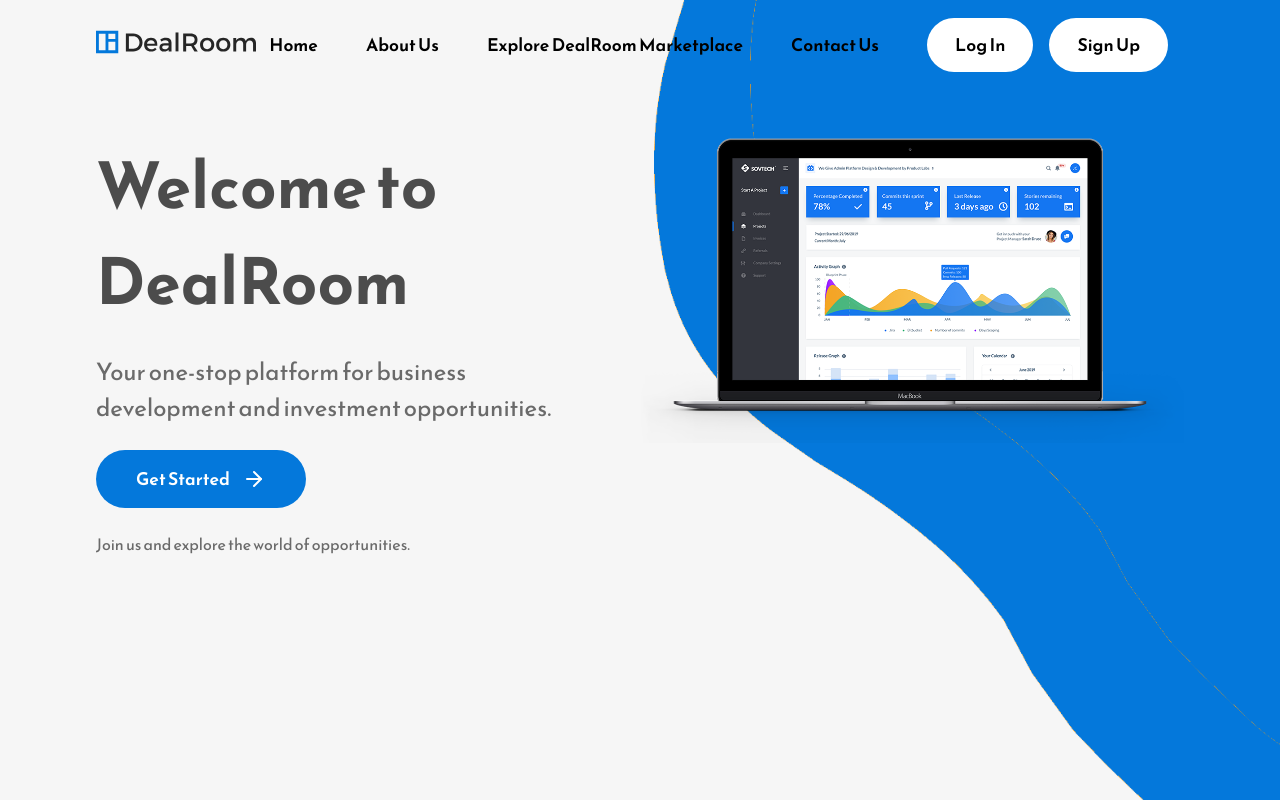
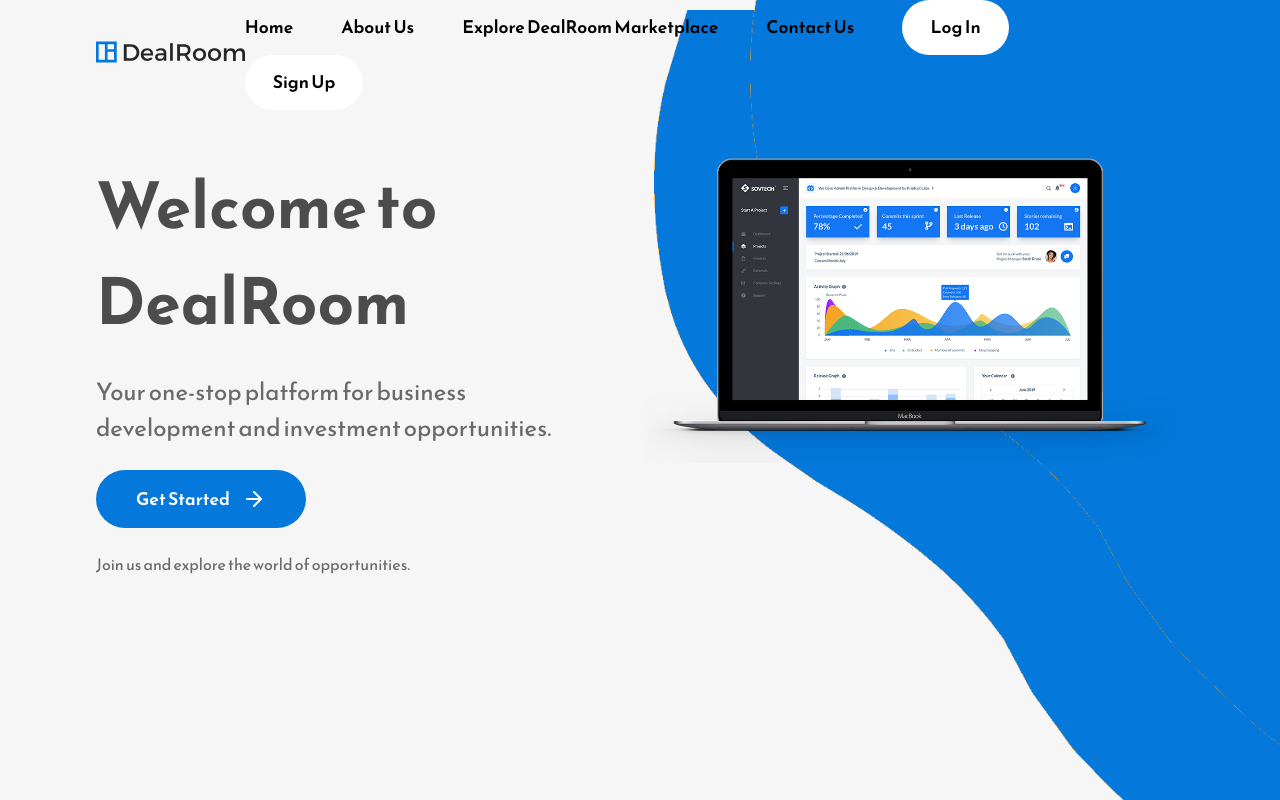
Before and after one commit to Cliff-Ezra/DealRoom-SPA, a React (Create React App) app: page / in a window 1280 px wide. Shown: the top 800 px of the page. Built offline with nearby package versions, Linux system fonts and the light colour scheme.

Commit message:
`fix:` add working links to page

```diff
--- a/src/App.css
+++ b/src/App.css
@@ -21,6 +21,10 @@
 
 body {
   background-color: #f6f6f6;
+}
+
+a {
+  text-decoration: none;
 }
 
 nav {
@@ -117,6 +121,7 @@
   margin: 1.5rem 0rem;
 }
 .secondary-button {
+  text-decoration: none;
   padding: 1rem 2.5rem;
   background-color: #0478db;
   outline: none;
--- a/src/Components/Benefits.js
+++ b/src/Components/Benefits.js
@@ -17,24 +17,22 @@
         </p>
         <div className="benefits-container">
           <div className="benefit-item">
-            <p className="primary-text">
-              {" "}
-              For Business{" "}
-            </p>
+            <p className="primary-text"> For Business </p>
+            <a href="https://deal-room-live.vercel.app/auth/register">
               <button className="secondary-button">
                 {" "}
                 Get Started <FiArrowRight />{" "}
               </button>
+            </a>
           </div>
           <div className="benefit-item">
-            <p className="primary-text">
-              {" "}
-              For Investment{" "}
-            </p>
+            <p className="primary-text"> For Investment </p>
+            <a href="https://deal-room-live.vercel.app/auth/register">
               <button className="secondary-button">
                 {" "}
                 Get Started <FiArrowRight />{" "}
               </button>
+            </a>
           </div>
         </div>
       </div>
--- a/src/Components/Contact.js
+++ b/src/Components/Contact.js
@@ -7,7 +7,9 @@
       <h1 className="primary-text-platform">
         Join DealRoom today and discover the perfect investment opportunities.
       </h1>
-      <button className="secondary-button">Sign Up Now</button>
+      <a href="https://deal-room-live.vercel.app/auth/register">
+        <button className="secondary-button">Sign Up Now</button>
+      </a>
     </div>
   );
 };
--- a/src/Components/Home.js
+++ b/src/Components/Home.js
@@ -18,9 +18,11 @@
             Your one-stop platform for business development and investment
             opportunities.
           </p>
-          <button className="secondary-button">
-            Get Started <FiArrowRight />{" "}
-          </button>
+          <a href="https://deal-room-live.vercel.app/auth/register">
+            <button className="secondary-button">
+              Get Started <FiArrowRight />{" "}
+            </button>
+          </a>
           <p className="primary-text2">
             Join us and explore the world of opportunities.
           </p>
--- a/src/Components/Navbar.js
+++ b/src/Components/Navbar.js
@@ -1,20 +1,19 @@
 /* eslint-disable jsx-a11y/anchor-is-valid */
-import React, { useState } from "react";
-import Logo from "../Assets/Logo.svg";
-import { HiOutlineBars3 } from "react-icons/hi2";
+import CommentRoundedIcon from "@mui/icons-material/CommentRounded";
+import HomeIcon from "@mui/icons-material/Home";
+import InfoIcon from "@mui/icons-material/Info";
+import PhoneRoundedIcon from "@mui/icons-material/PhoneRounded";
 import Box from "@mui/material/Box";
+import Divider from "@mui/material/Divider";
 import Drawer from "@mui/material/Drawer";
 import List from "@mui/material/List";
-import Divider from "@mui/material/Divider";
 import ListItem from "@mui/material/ListItem";
 import ListItemButton from "@mui/material/ListItemButton";
 import ListItemIcon from "@mui/material/ListItemIcon";
 import ListItemText from "@mui/material/ListItemText";
-import HomeIcon from "@mui/icons-material/Home";
-import InfoIcon from "@mui/icons-material/Info";
-import CommentRoundedIcon from "@mui/icons-material/CommentRounded";
-import PhoneRoundedIcon from "@mui/icons-material/PhoneRounded";
-import ShoppingCartRoundedIcon from "@mui/icons-material/ShoppingCartRounded";
+import React, { useState } from "react";
+import { HiOutlineBars3 } from "react-icons/hi2";
+import Logo from "../Assets/Logo.svg";
 
 const Navbar = () => {
   const [openMenu, setOpenMenu] = useState(false);
@@ -35,10 +34,6 @@
       text: "Contact",
       icon: <PhoneRoundedIcon />,
     },
-    {
-      text: "Cart",
-      icon: <ShoppingCartRoundedIcon />,
-    },
   ];
   return (
     <nav>
@@ -50,8 +45,12 @@
         <a href="">About Us</a>
         <a href="">Explore DealRoom Marketplace</a>
         <a href="">Contact Us</a>
-        <button className="primary-button">Log In</button>
-        <button className="primary-button">Sign Up</button>
+        <a href="https://deal-room-live.vercel.app/auth/login">
+          <button className="primary-button">Log In</button>
+        </a>
+        <a href="https://deal-room-live.vercel.app/auth/register">
+          <button className="primary-button">Sign Up</button>
+        </a>
       </div>
       <div className="navbar-menu-container">
         <HiOutlineBars3 onClick={() => setOpenMenu(true)} />
```
Lines whose indentation alone changed are shown as unchanged.
